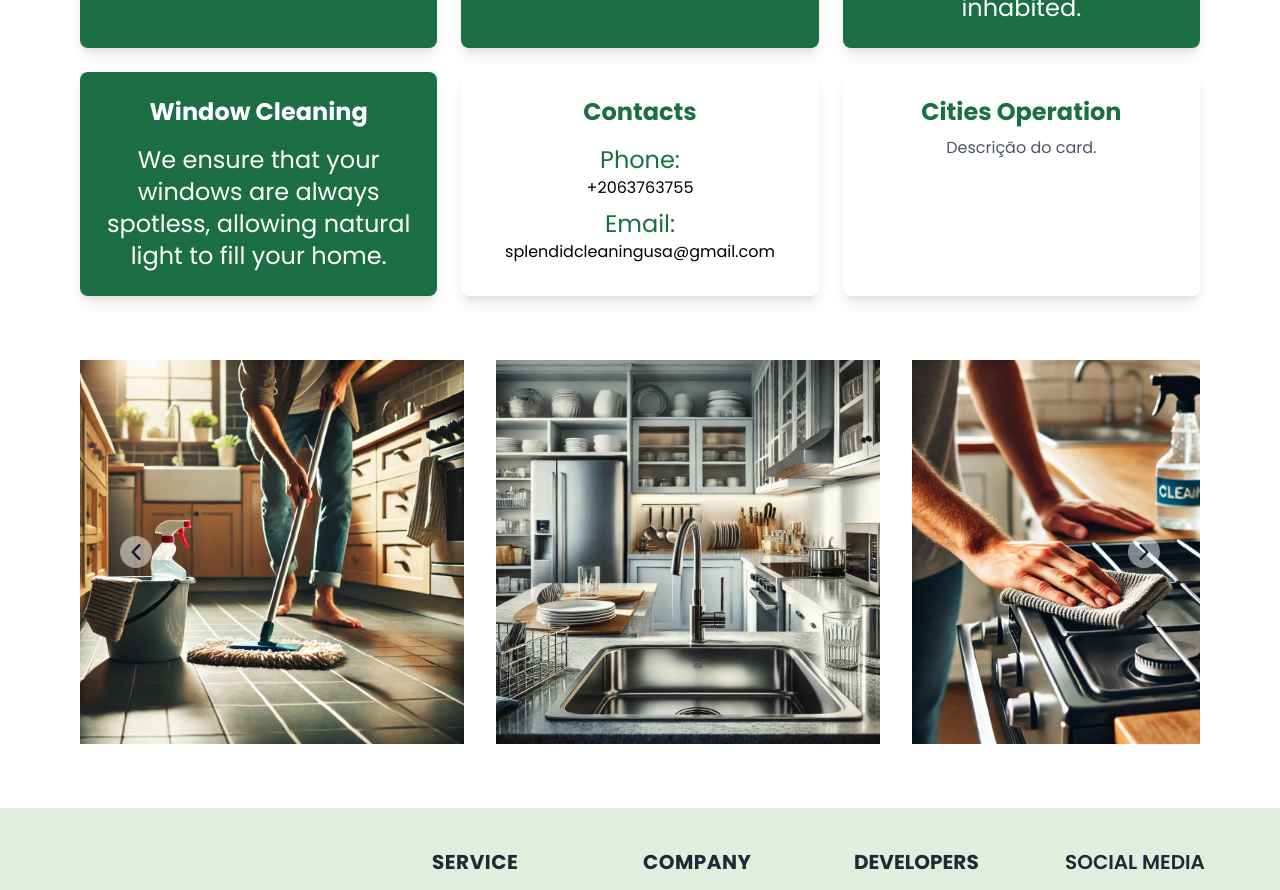
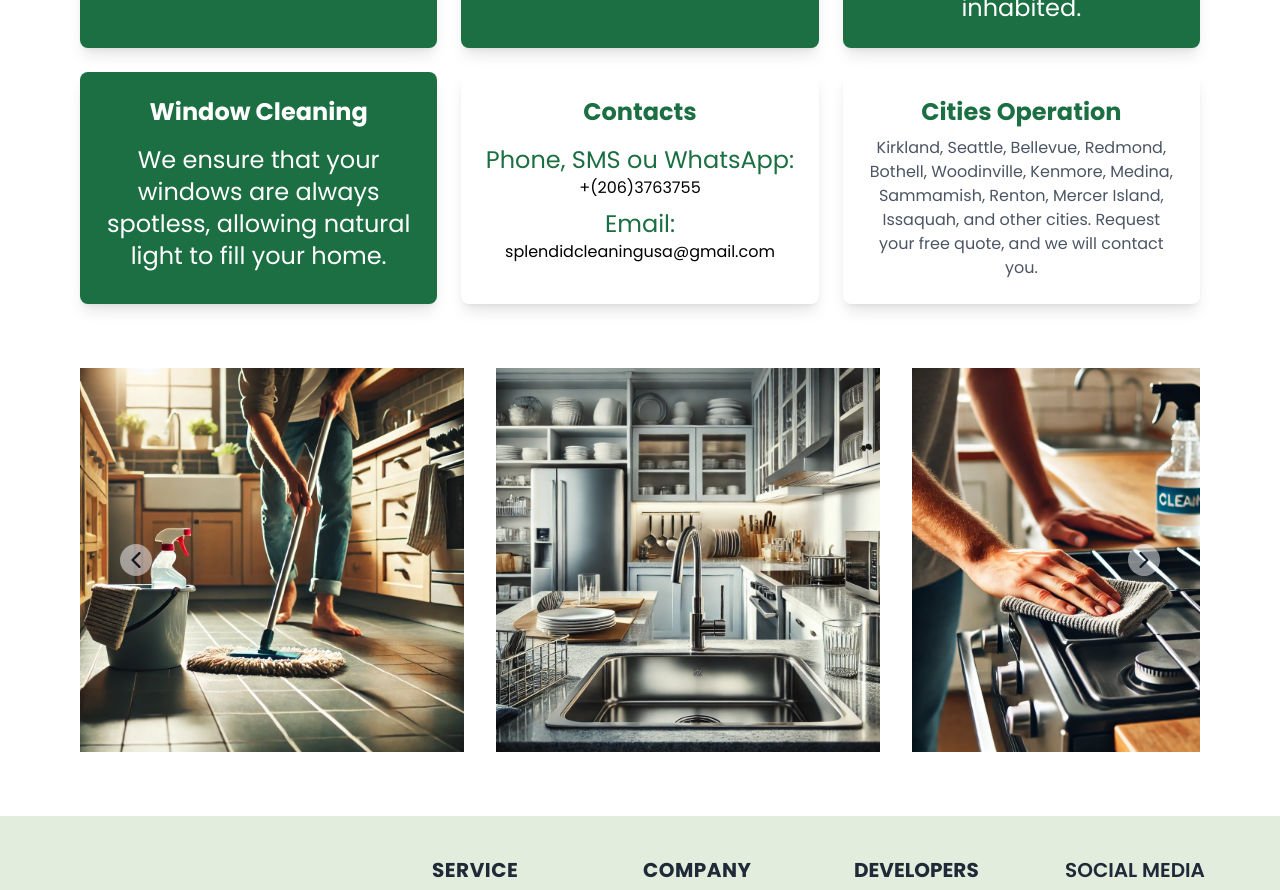
Before and after one commit to Claudio-Silva-Bispo/splendid-project-site, a Next.js app: page /AboutCompany in a window 1280 px wide. Shown: the part 1460-2350 px from the top of the page. Built offline with nearby package versions, Linux system fonts and the light colour scheme; a web font is replaced by a local one.

Commit message:
Ajustar alguns detalhes como nomes, cores e uma foto na página sobre nós.

```diff
--- a/src/components/ContactFlow.tsx
+++ b/src/components/ContactFlow.tsx
@@ -32,7 +32,7 @@ export default function ContactFlow() {
                   Step 1: Choose the Service
                 </h3>
                 <time className="text-md tracking-wide uppercase text-gray-600">
-                  Available for you <span><GiButterfly className="text-primeira w-8 h-8" /></span>
+                  Available for you <span></span>
                 </time>
 
                 <p className="mt-3 text-xl">
@@ -67,7 +67,7 @@ export default function ContactFlow() {
                   Easy and quick
                 </time>
                 <p className="mt-3 text-xl">
-                  Get in touch with us via Phone, SMS, or WhatsApp: +2063763755. Our team is available to assist you.
+                  Get in touch with us via Phone, Text Message, Email or WhatsApp: <span className='underline text-primeira'>206-3763755</span> Our team is available to assist you.
                 </p>
               </div>
             </div>
--- a/src/components/FormContact.tsx
+++ b/src/components/FormContact.tsx
@@ -1,7 +1,7 @@
 import Image from "next/image";
 import { useState } from "react";
 
-import imagem from "../../public/assets/iPhone 15 Mockup, Perspective.png"
+import imagem from "../../public/assets/Mockup-logo-tres.png"
 
 export default function FormContact(){
 
--- a/src/components/Navbar.tsx
+++ b/src/components/Navbar.tsx
@@ -95,10 +95,10 @@ export default function Navbar() {
               <details>
                 <summary>Contact</summary>
                 <ul className="p-2 bg-segunda z-50 text-white text-xl">
-                  <li><a href="tel:+2063763755" aria-label="Call" target='_blank'>Call +2063763755</a></li>
-                  <li><a href="sms:+2063763755" aria-label="SMS" target='_blank'>SMS +2063763755</a></li>
+                  <li><a href="tel:+2063763755" aria-label="Call" target='_blank'>Call +(206)3763755</a></li>
+                  <li><a href="sms:+(206)3763755" aria-label="SMS" target='_blank'>SMS +(206)3763755</a></li>
                   <li><a href="mailto:splendidcleaningusa@gmail.com" aria-label="Email">Email splendidcleaningusa@gmail.com</a></li>
-                  <li><a href="https://wa.me/2063763755" aria-label="WhatsApp" target="_blank">WhatsApp +2063763755</a></li>
+                  <li><a href="https://wa.me/2063763755" aria-label="WhatsApp" target="_blank">WhatsApp +(206)3763755</a></li>
                 </ul>
               </details>
             </li>
--- a/src/components/ServicePhotos.tsx
+++ b/src/components/ServicePhotos.tsx
@@ -23,7 +23,7 @@ export default function ServicePhotos() {
           <div className="flex flex-col justify-center flex-1 p-6 bg-gray-50">
             <span className="text-xs uppercase bold-bold">Customized Service</span>
 
-            <h3 className="text-xl md:text-3xl text-[#FF7F2C]">Residential Cleaning</h3>
+            <h3 className="text-xl md:text-3xl text-[#FF7F2C]">Standard Cleaning</h3>
 
             <p className="my-1 text-md">
               We offer a complete residential cleaning service, ensuring your home is always clean and organized.
@@ -118,10 +118,10 @@ export default function ServicePhotos() {
             <span className="text-xs uppercase text-gray-600">
               Customized Service
             </span>
-            <h3 className="text-xl md:text-3xl text-[#FF7F2C]">Window Cleaning</h3>
+            <h3 className="text-xl md:text-3xl text-[#FF7F2C]">Mov in and Mov out Cleaning</h3>
 
             <p className="my-1 text-md">
-              Keep your windows spotless with our specialized cleaning service.
+            We offer specialized cleaning services for moving moments, ensuring that your new home or apartment is spotless for your arrival (Move In Cleaning) or leaving the space in perfect condition when you move out (Move Out Cleaning). Our team takes care of every detail, providing comfort and peace of mind during this important time.
             </p>
 
             <button
@@ -146,10 +146,10 @@ export default function ServicePhotos() {
               Customized Service
             </span>
 
-            <h3 className="text-2xl md:text-3xl text-[#FF7F2C]">Small Details</h3>
+            <h3 className="text-2xl md:text-3xl text-[#FF7F2C]">Deep Clening</h3>
 
             <p className="my-3 text-gray-600">
-              Take care of your furnitures with our specialized sanitization, ensuring cleanliness and preservation.
+            We offer professional Deep Cleaning services to thoroughly clean and sanitize your space from top to bottom. Ideal for a detailed refresh, our team focuses on every corner, tackling hard-to-reach areas, and ensuring your home or office is spotless and germ-free. Experience a deeper level of cleanliness and enjoy a healthier environment.
             </p>
 
             <button
--- a/src/components/Services.tsx
+++ b/src/components/Services.tsx
@@ -12,7 +12,7 @@ const services = {
       schedules: 'Types of schedules you can request',
       scheduleDescription: 'We provide daily, weekly, biweekly, monthly, or specific services according to your schedule.',
       checklist: 'Additional items you can customize',
-      checklistDescription: 'Extra services can include cleaning the oven, inside the fridge, and cleaning cabinets.',
+      checklistDescription: 'Extra services can include cleaning the oven, inside the fridge, and cleaning inside the cabinets.',
       images: [
         '/assets/Service/cozinha/cozinha1.png',
         '/assets/Service/cozinha/cozinha2.png',
--- a/src/pages/AboutCompany.tsx
+++ b/src/pages/AboutCompany.tsx
@@ -61,8 +61,8 @@ export default function AboutCompany() {
 
                         <div className="p-6 bg-white shadow-lg rounded-lg overflow-hidden group">
                             <h2 className="text-2xl font-bold text-segunda mb-4">Contacts</h2>
-                            <p className="mt-2 text-segunda text-2xl">Phone:</p>
-                            <p className='text-black'>+2063763755</p>
+                            <p className="mt-2 text-segunda text-2xl">Phone, SMS ou WhatsApp:</p>
+                            <p className='text-black'>+(206)3763755</p>
                             <p className="mt-2 text-segunda text-2xl">Email:</p>
                             <p className='text-black'>splendidcleaningusa@gmail.com</p>
 
@@ -75,7 +75,7 @@ export default function AboutCompany() {
 
                         <div className="p-6 bg-white shadow-lg rounded-lg overflow-hidden group">
                             <h2 className="text-2xl font-bold text-segunda">Cities Operation</h2>
-                            <p className="mt-2 text-gray-600">Descrição do card.</p>
+                            <p className="mt-2 text-gray-600">Kirkland, Seattle, Bellevue, Redmond, Bothell, Woodinville, Kenmore, Medina, Sammamish, Renton, Mercer Island, Issaquah, and other cities. Request your free quote, and we will contact you.</p>
 
                             {/* Pseudo-elemento para a borda animada */}
                             <div className="absolute inset-0 rounded-lg border-4 border-transparent transition-all duration-300 group-hover:border-primeiragroup-hover:animate-pulse">
```
Also changed, not shown: public/assets/Mockup-logo-tres.png (added).
